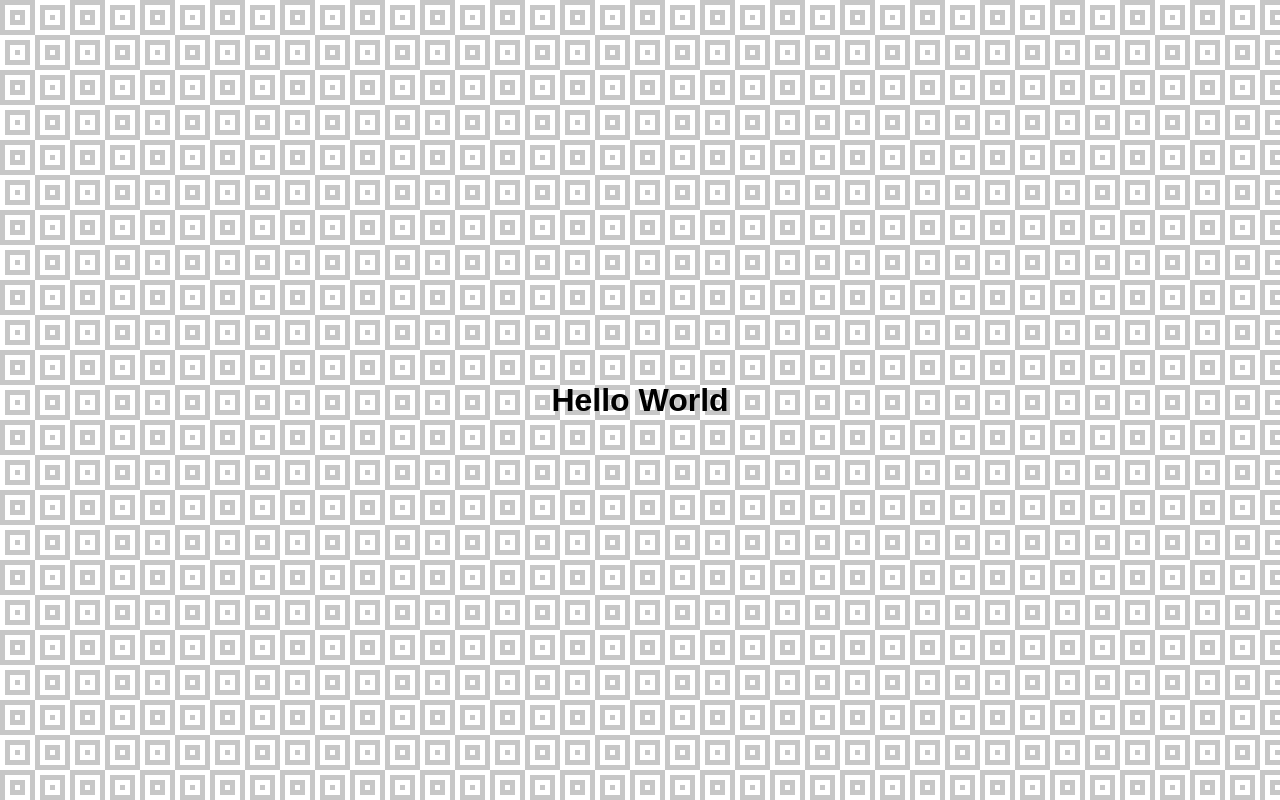
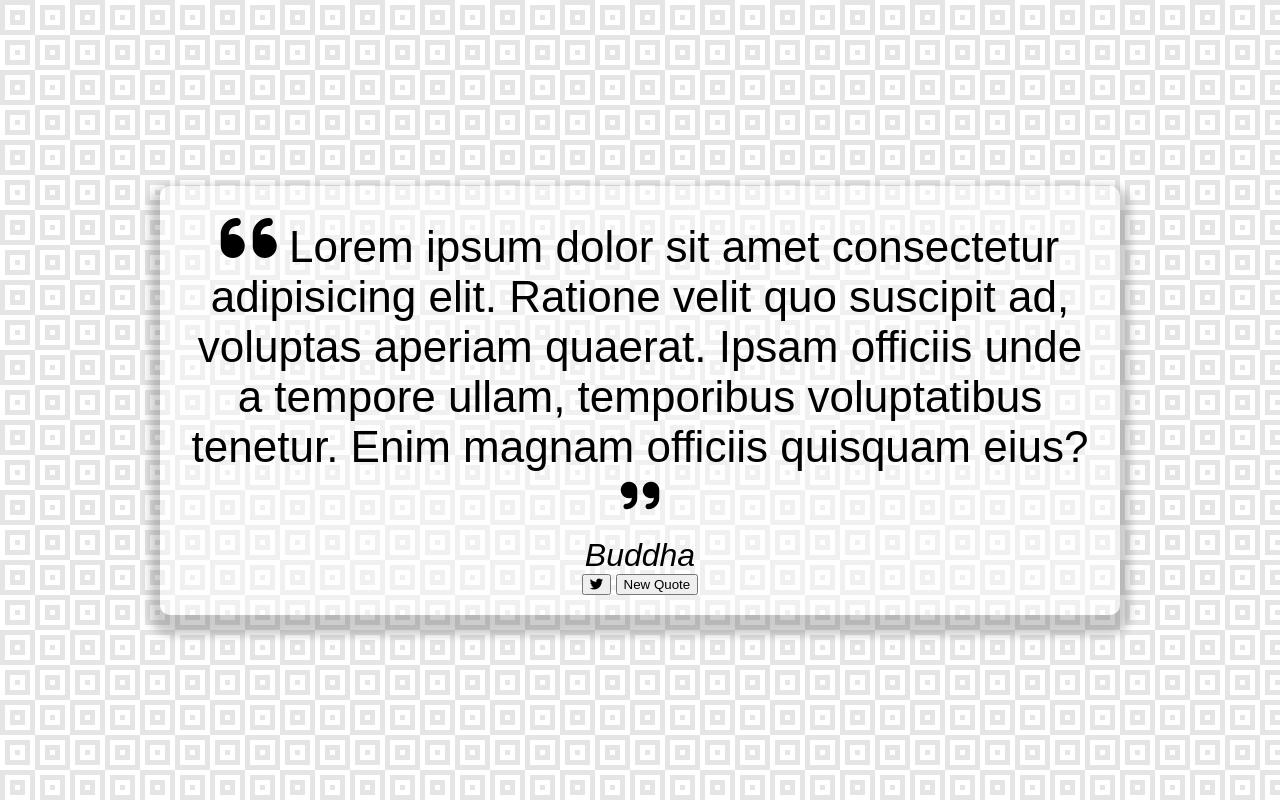
Before and after one commit to martyumlas/quote-generator, a plain HTML site: page index.html in a window 1280 px wide. Drawn offline with Linux system fonts and the light colour scheme; a web font is replaced by a local one.

Commit message:
styling and html elements

```diff
--- a/index.html
+++ b/index.html
@@ -10,7 +10,25 @@
     <link rel="stylesheet" href="https://cdnjs.cloudflare.com/ajax/libs/font-awesome/6.0.0-beta2/css/all.min.css">
 </head>
 <body>
-    <h1>Hello World</h1>
+    <div class="quote-container" id="quote-container">
+          <!-- Quote Element -->
+            <div class="quote-text">
+                <i class="fas fa-quote-left"></i>
+                <span id="quote">Lorem ipsum dolor sit amet consectetur adipisicing elit. Ratione velit quo suscipit ad, voluptas aperiam quaerat. Ipsam officiis unde a tempore ullam, temporibus voluptatibus tenetur. Enim magnam officiis quisquam eius?</span>
+                <i class="fas fa-quote-right"></i>
+            </div>
+            <!-- Author -->
+            <div class="quote-author">
+                <span id="author">Buddha</span>
+            </div>
+            <!-- Buttons -->
+            <div class="button-container">
+                <button class="twitter-button" id="twitter" title="Tweet this!">
+                    <i class="fab fa-twitter"></i>
+                </button>
+                <button id="new-quote">New Quote</button>
+            </div>
+    </div>
     <!-- Script  -->
     <script src="script.js"></script>
 </body>
--- a/style.css
+++ b/style.css
@@ -16,3 +16,42 @@ body {
     align-items: center;
     justify-content: center;
 }
+
+.quote-container {
+    width: auto;
+    max-width: 900px;
+    padding: 20px 30px;
+    border-radius: 10px;
+    background-color: rgba(255, 255, 255, 0.4);
+    box-shadow: 0 10px 10px 10px rgba(0, 0, 0, 0.2);
+}
+
+.quote-text {
+    font-size: 2.75rem;
+}
+
+.long-quote {
+    font-size: 2rem;
+}
+
+.fa-quote-left {
+    font-size: 4rem;
+}
+
+.quote-author {
+    margin-top: 15px;
+    font-size: 2rem;
+    font-weight: 400;
+    font-style: italic;
+}
+
+/* media query */
+@media screen and (max-width: 1000px) {
+    .quote-container {
+        margin: auto 10px;
+    }
+
+    .quote-text {
+        font-size: 2.5rem;
+    }
+}
```
